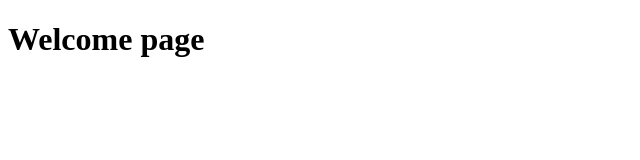
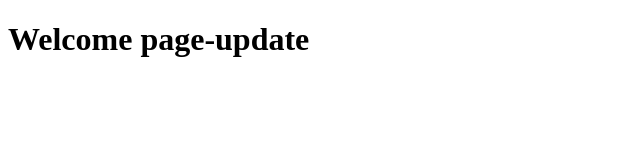
Before and after one commit to swat1508/ci-cd-aws-git, a plain HTML site: page index.html in a window 1280 px wide. Shown: the whole page, without its empty margins (0-640 px from the left). Drawn offline with Linux system fonts and the light colour scheme.

Commit message:
Update index.html

```diff
--- a/index.html
+++ b/index.html
@@ -5,6 +5,6 @@
     <title>ci cd with aws</title>
   </head>
   <body>
-    <h1>Welcome page</h1>
+    <h1>Welcome page-update</h1>
   </body>
 </html>
```
